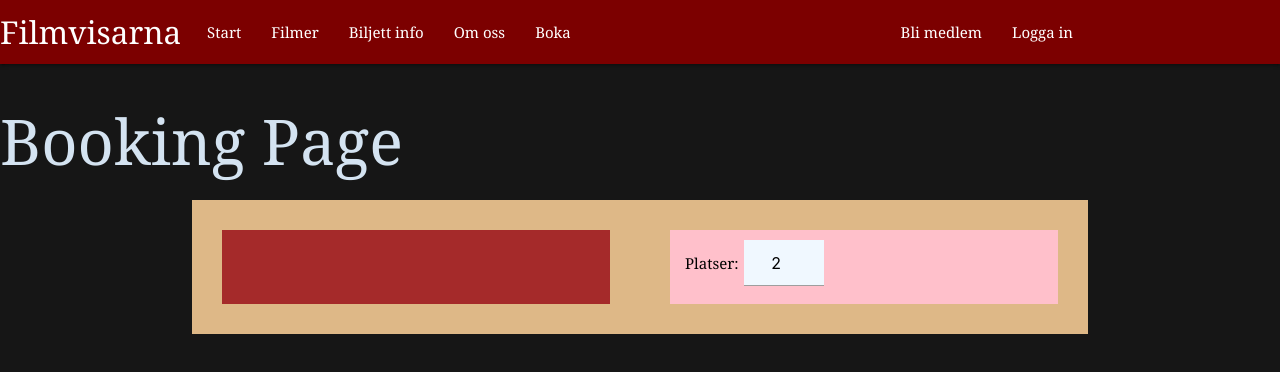
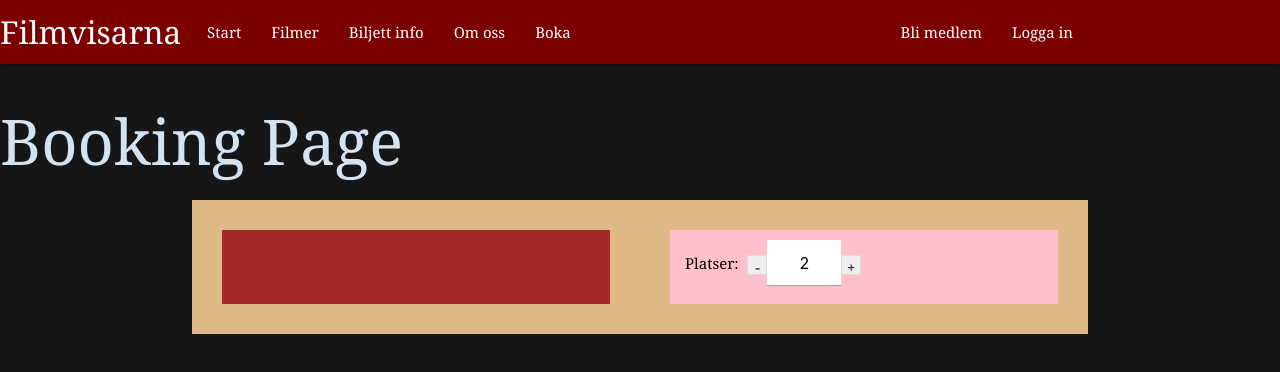
Before and after one commit to ali94160/filmvisarna-grupp3, a Vue app in the folder frontend/: page /booking in a window 1280 px wide. Shown: the top 372 px of the page. Built offline with nearby package versions, Linux system fonts and the light colour scheme; no server answers.

Commit message:
added button to chosenSeats
pp w/ AT

```diff
--- a/frontend/src/views/Booking.vue
+++ b/frontend/src/views/Booking.vue
@@ -5,15 +5,14 @@
 
     </div>
 
-
     <div class="info">
-        <span>Platser:</span>
-          <input type="number" value="chosenSeats" v-model="chosenSeats"/>
-
-
-
+      <span>Platser: </span>
+      <div class="value-button" v-on:click="decreaseValue">-</div>
+      <input type="number" v-model="chosenSeats">
+      <div class="value-button" v-on:click="increaseValue">+</div>
     </div>
   </div>
+        <input type="number" id="number" value="chosenSeats" />
 </template>
 
 <script>
@@ -22,22 +21,40 @@ export default {
 
   data(){
     return{
-  chosenSeats:2
+      chosenSeats: 2
     }
   },
 
   components:{
     BookingInput
+  },
+
+  methods:{
+    decreaseValue(){
+      if(this.chosenSeats > 1)
+      this.chosenSeats--;
+    },
+    increaseValue(){
+      this.chosenSeats++;
+    }
   }
 
 }
 </script>
 
 <style scoped>
+input::-webkit-outer-spin-button,
+input::-webkit-inner-spin-button {
+  -webkit-appearance: none;
+  margin: 0;
+}
+
 .container input{
-  background-color: aliceblue !important;
-  max-width: 10vh;
+  background-color: white !important;
+  border-radius: 10px;
+  max-width: 20%;
   text-align: center;
+  color: black;
 }
 
 .container{
@@ -55,7 +72,7 @@ span{
 
 }
 
-.salon{
+.salon, p{
   background-color: brown;
 }
 
@@ -64,4 +81,28 @@ span{
   padding: 10px;
 }
 
+.value-button {
+  display: inline-block;
+  border: 1px solid #ddd;
+  width: 20px;
+  height: 20px;
+  text-align: center;
+  vertical-align: middle;
+  background: #eee;
+  -webkit-touch-callout: none;
+  -webkit-user-select: none;
+  -khtml-user-select: none;
+  -moz-user-select: none;
+  -ms-user-select: none;
+  user-select: none;
+  color: black;
+}
+
+.value-button:hover {
+  cursor: pointer;
+}
+
+
+
+
 </style>
```
Lines whose indentation alone changed are shown as unchanged.
